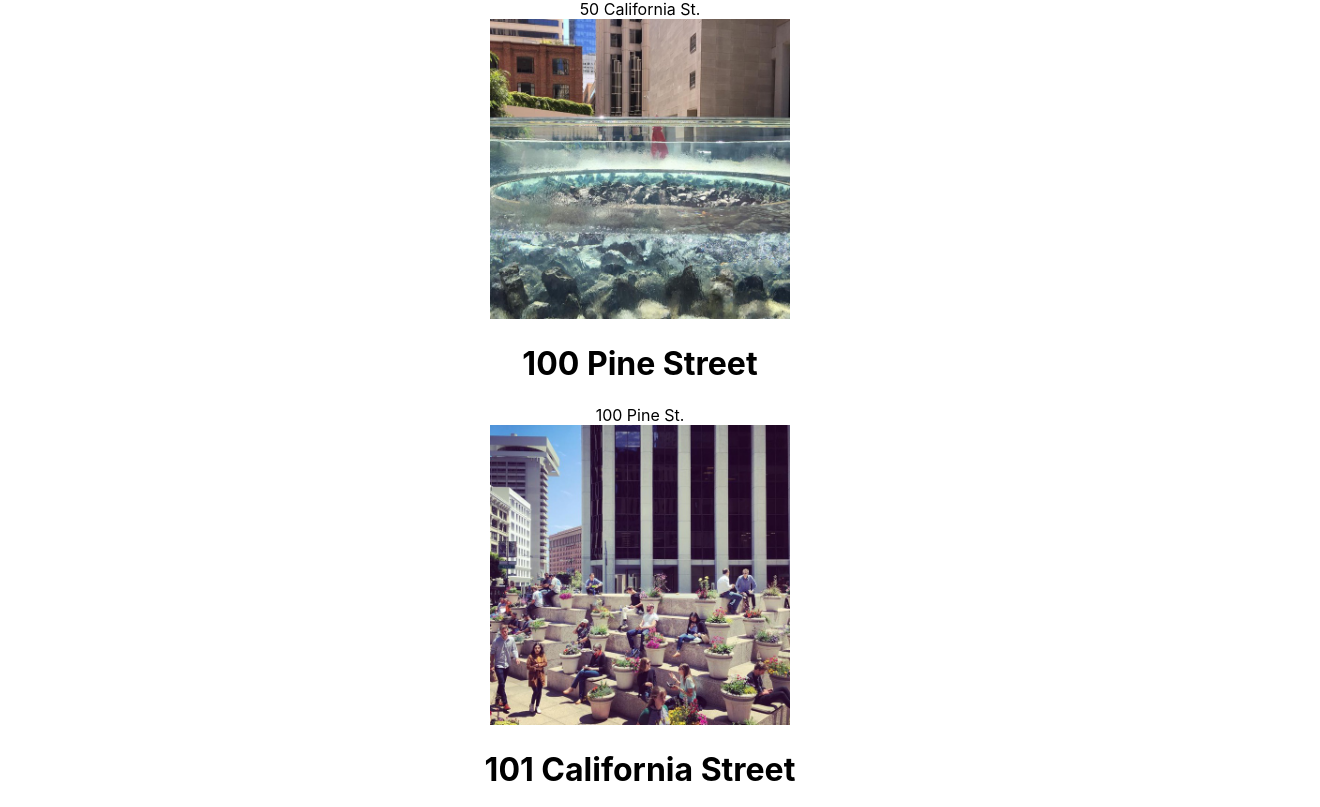
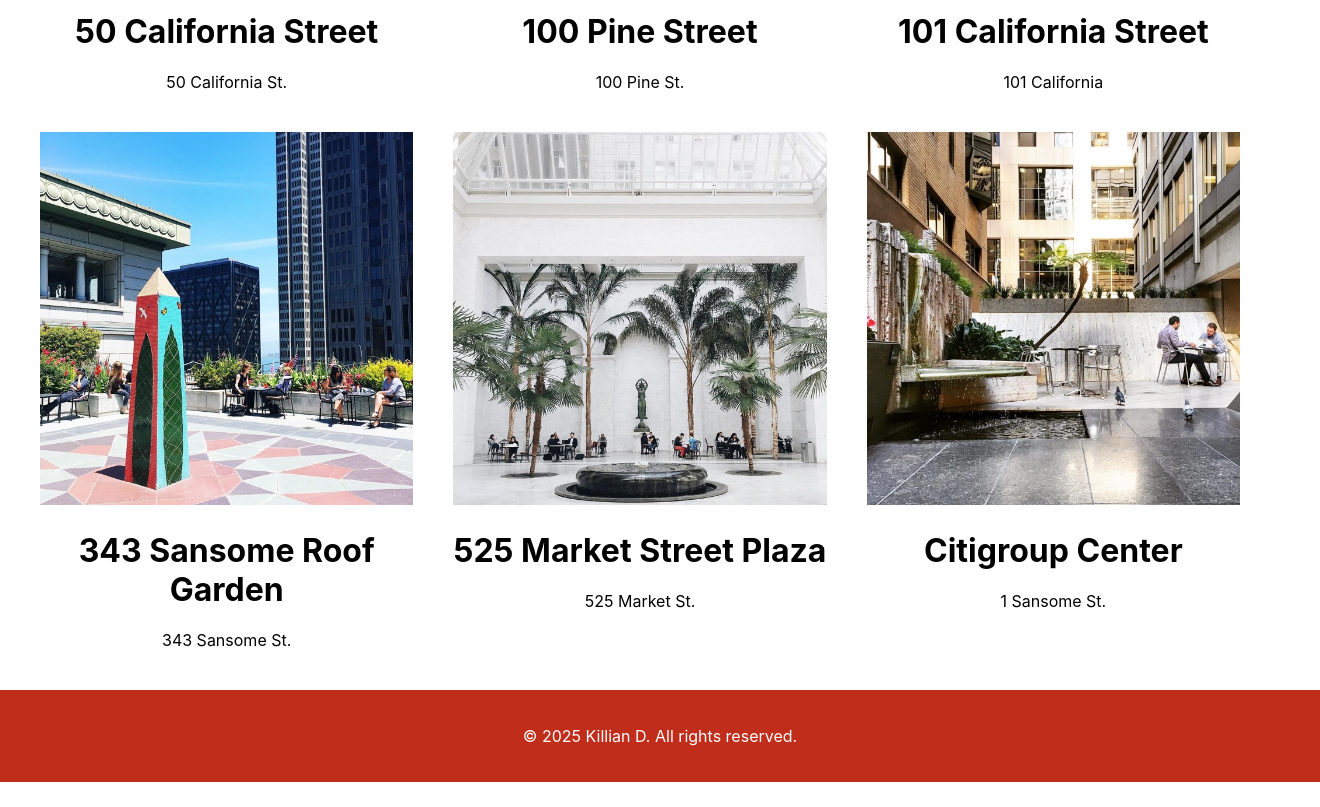
Before and after one commit to KJSDR/React-Tutorial, a React (Create React App) app: page / in a window 1280 px wide. Shown: the part 533-1340 px from the top of the page, 1320 px wide, since content can reach past the window. After the commit the page ends 1315 px from the top, so only its background shows below. Built offline with nearby package versions, Linux system fonts and the light colour scheme.

Commit message:
dynamic content and footer

```diff
--- a/src/App.js
+++ b/src/App.js
@@ -2,6 +2,7 @@
 import './App.css';
 import Title from './Title';
 import POPOSList from './POPOSList';
+import Footer from './Footer';
 
 
 
@@ -10,6 +11,7 @@
     <div className="App">
       <Title />
       <POPOSList />
+      <Footer />
     </div>
   );
 }
--- /dev/null
+++ b/src/Footer.css
@@ -0,0 +1,9 @@
+/* src/Footer.css */
+.Footer {
+    width: 100%;
+    padding: 20px;
+    background-color: rgb(192, 45, 26);
+    color: white;
+    text-align: center;
+    margin-top: 40px;
+  }
--- /dev/null
+++ b/src/Footer.js
@@ -0,0 +1,12 @@
+import './Footer.css';
+
+
+function Footer() {
+    return (
+      <footer className="Footer">
+        <p>© 2025 Killian D. All rights reserved.</p>
+      </footer>
+    );
+  }
+
+  export default Footer;
--- /dev/null
+++ b/src/POPOSList.css
@@ -0,0 +1,8 @@
+/* src/POPOSList.css */
+.POPOSList {
+    width: calc(100% - 80px);
+    margin: auto;
+    display: grid;
+    grid-template-columns: 1fr 1fr 1fr;
+    grid-gap: 40px;
+  }
--- a/src/POPOSList.js
+++ b/src/POPOSList.js
@@ -1,5 +1,7 @@
 // src/POPOSList.js
 import POPOSSpace from './POPOSSpace';
+import './POPOSList.css';
+
 
 
 function POPOSList() {
--- /dev/null
+++ b/src/POPOSSpace.css
@@ -0,0 +1,10 @@
+/* src/POPOSSpace.css */
+.POPOSSpace {
+    width: 100%;
+    text-align: center;
+  }
+
+  .POPOSSpace > img {
+    width: 100%;
+    height: auto;
+  }
--- a/src/POPOSSpace.js
+++ b/src/POPOSSpace.js
@@ -1,9 +1,11 @@
 import logo from './logo.svg';
+import './POPOSSpace.css';
+
 
 function POPOSSpace(props) {
     const { name, image, address } = props;
     return (
-      <div>
+      <div className="POPOSSpace">
         <img
           src={`${process.env.PUBLIC_URL}/images/${image}`}
           width="300"
```
